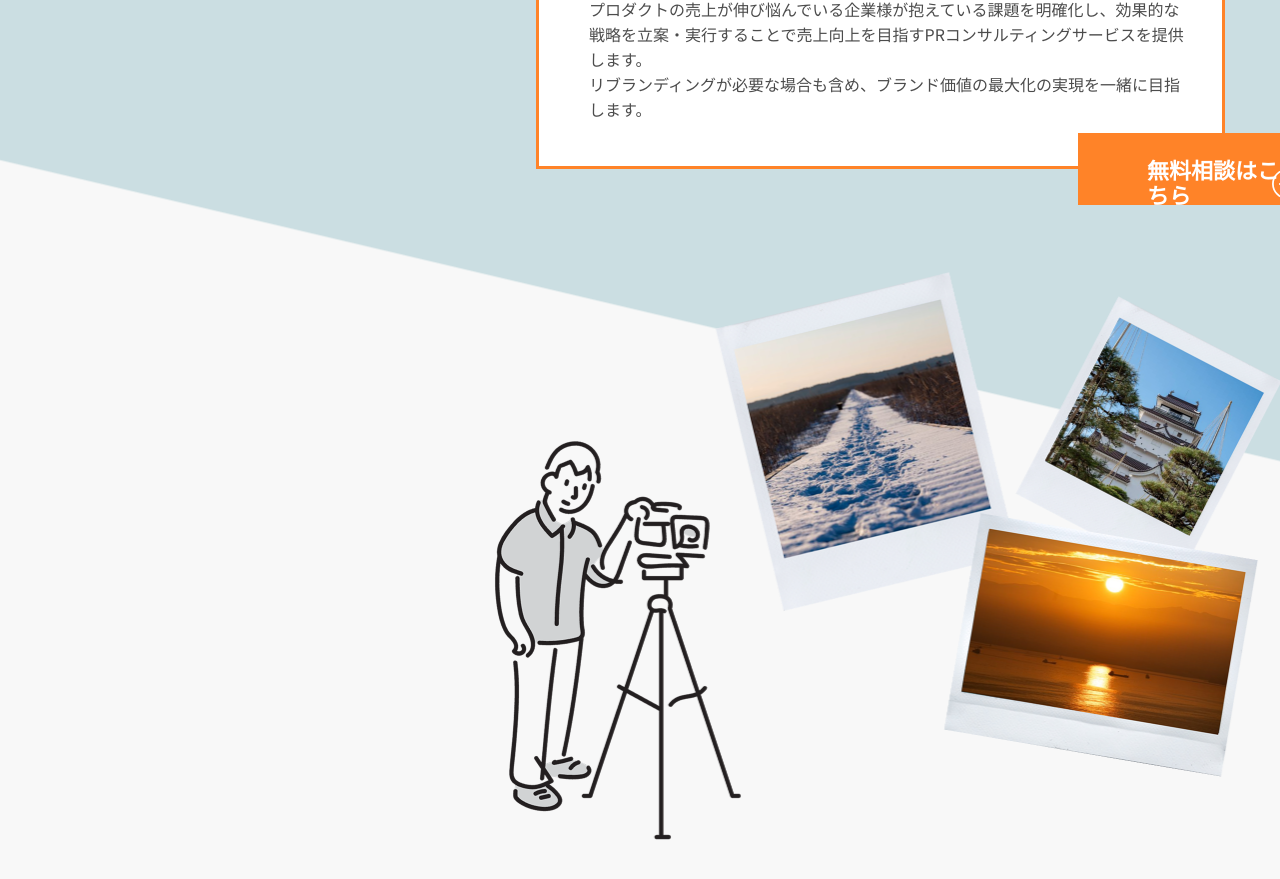
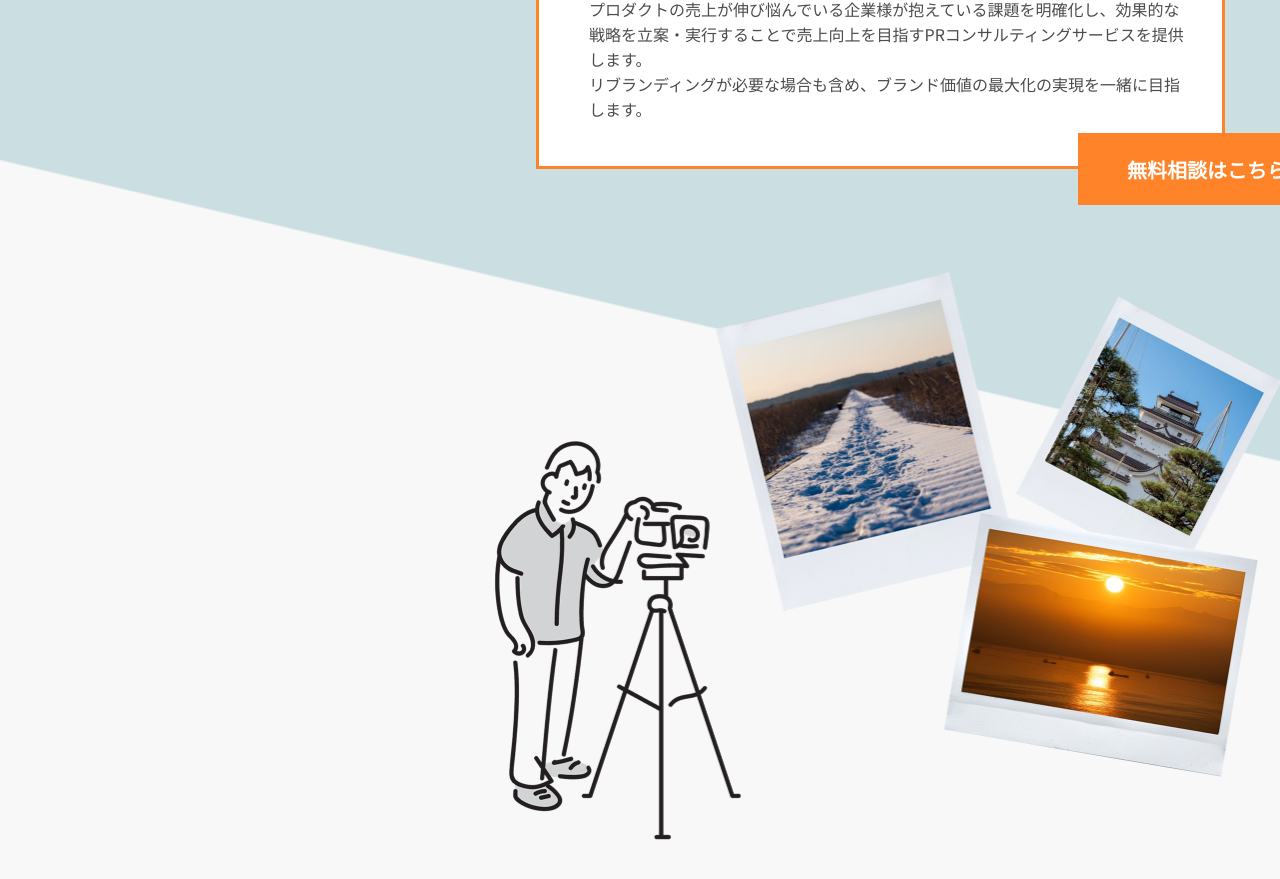
Before and after one commit to teppei-github/sanzen-engine-site, a plain HTML site: page index.html in a window 1280 px wide. Shown: the part 3760-4639 px from the top of the page. Drawn offline with nearby package versions, Linux system fonts and the light colour scheme.

Commit message:
文字調整

```diff
--- a/assets/css/style.css
+++ b/assets/css/style.css
@@ -743,16 +743,19 @@ service
   height: 57px;
   padding: 16px 46px 13px;
   margin: -28px auto 0;
+  padding-inline: 0px;
+  text-align: center;
 }
 
 .service__btnTxt__syousai {
   color: #fff;
-  font-size: 1.8rem;
+  font-size: 1.7rem;
   font-style: normal;
   font-weight: 700;
   line-height: 25px;
   position: relative;
   display: block;
+  padding-right: 10px;
 }
 
 .service__btnTxt__syousai::after {
@@ -763,7 +766,7 @@ service
   height: 31px;
   width: 31px;
   top: 53%;
-  left: 89%;
+  left: 85%;
   transform: translate(-50%, -50%);
   margin-left: 4px;
 }
@@ -932,17 +935,21 @@ service
     height: 72px;
     padding: 24px 51px 14px 69px;
     margin: -36px 0 0 929px;
+
+    padding-inline: 0px;
+    text-align: center;
   }
 
   .service__btnTxt__syousai {
-    font-size: 2.2rem;
+    font-size: 2rem;
+    padding-right: 10px;
   }
 
   .service__btnTxt__syousai::after {
     height: 44px;
     width: 44px;
     top: 53%;
-    left: 89%;
+    left: 85%;
     margin-left: 8px;
   }
 
```
